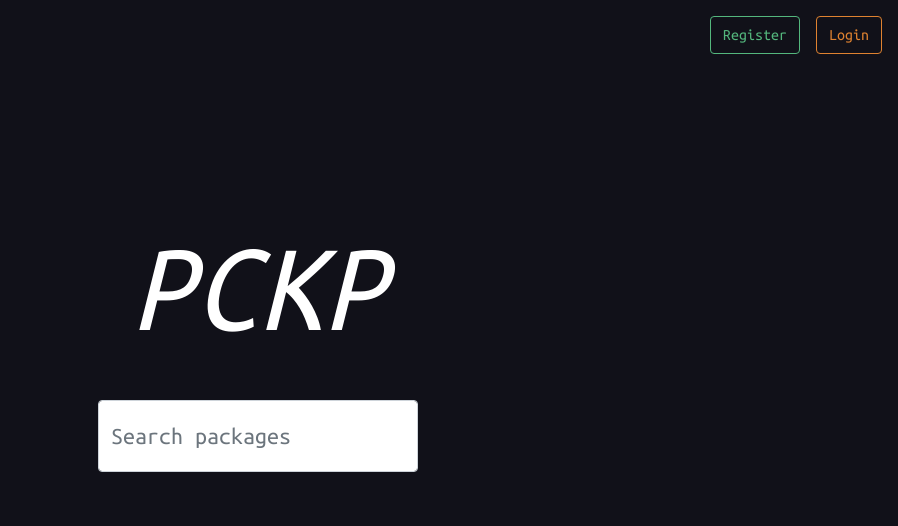
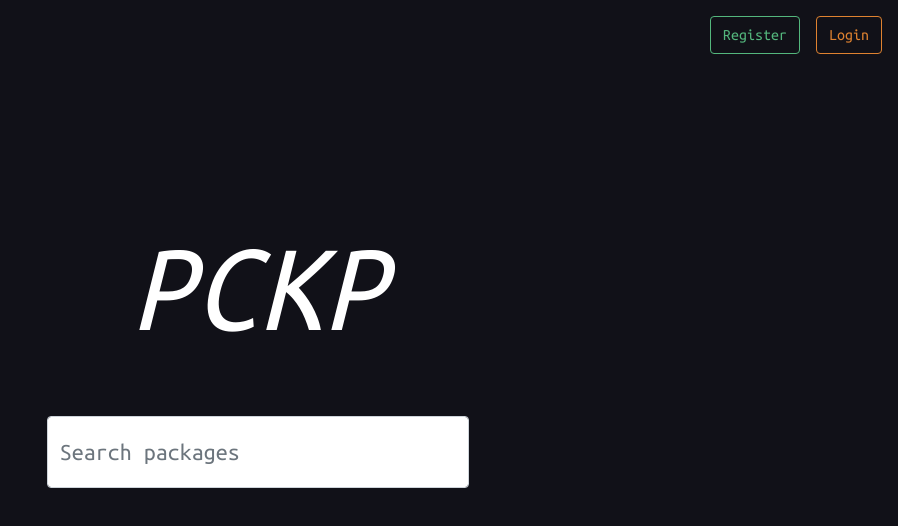
Before and after one commit to pckp/pckp-frontend, a React (Create React App) app: page /home in a window 1280 px wide. Shown: the top 526 px of the page, without its empty margins (382-1280 px from the left). Built offline with nearby package versions, Linux system fonts and the light colour scheme.

Commit message:
made home page responsive

```diff
--- a/src/pages/Home.tsx
+++ b/src/pages/Home.tsx
@@ -1,56 +1,41 @@
 import React, { useState } from 'react'
-import { useHistory } from 'react-router-dom';
+import { useHistory } from 'react-router-dom'
+import styles from 'scss/modules/Home.module.scss'
 
 const Home: React.FC = () => {
-    let history = useHistory();
-    const [search, setSearch] = useState<string>("");
+    let history = useHistory()
+    const [search, setSearch] = useState<string>('')
 
     const handleChange = (e: React.ChangeEvent<HTMLInputElement>) => {
-        setSearch(e.target.value);
+        setSearch(e.target.value)
     }
 
     const handleSubmit = (e: React.FormEvent<HTMLFormElement>) => {
-        history.push("/search?q=" + search);
+        history.push('/search?q=' + search)
     }
 
     return (
-        <div
-            style={{ backgroundColor: '#111119', height: '100vh', position: "absolute" }}
-            className="w-100 container-fluid"
-        >
-            <div className="row h-50 d-flex align-items-end justify-content-center">
-                <p
-                    style={{
-                        fontFamily: 'Ubuntu',
-                        fontSize: '8em',
-                        color: 'white',
-                        textAlign: 'center'
-                    }}
-                >
+        <div className={styles.home}>
+            <div className={styles.homeBox}>
+                <p className={styles.homeText}>
                     <em>PCKP</em>
                 </p>
             </div>
 
-            <form className="row h-50 d-flex align-items-start justify-content-center" onSubmit={handleSubmit}>
+            <form className={styles.homeBox} onSubmit={handleSubmit}>
                 <input
                     type="search"
                     id="search"
-                    className="form-control w-25"
+                    className={styles.homeInput}
                     autoComplete="off"
                     placeholder="Search packages"
-                    style={{
-                        height: '3em',
-                        fontFamily: 'Ubuntu',
-                        fontSize: '1.5em',
-                        display: 'block'
-                    }}
                     onChange={handleChange}
                     value={search}
                 />
                 <label className="form-label" htmlFor="search"></label>
 
                 {/* dummy input */}
-                <button type='submit' className="d-none"></button>
+                <button type="submit" className="d-none"></button>
             </form>
         </div>
     )
--- /dev/null
+++ b/src/scss/modules/Home.module.scss
@@ -0,0 +1,63 @@
+@import "scss/bootstrap";
+@import "scss/index.css";
+
+.home {
+    @extend .container-fluid;
+
+    width: 100%;
+    height: 100vh;
+    background-color: hsl(240, 19%, 8%);
+
+    position: absolute;
+}
+
+.homeBox {
+    @include make-row();
+
+    height: 50%;
+
+    display: flex;
+    justify-content: center;
+}
+
+div.homeBox {
+    align-items: flex-end;
+}
+
+form.homeBox {
+    align-items: flex-start;
+}
+
+.homeText {
+    font-family: "Ubuntu";
+    font-size: 8em;
+    color: white;
+    text-align: center;
+}
+
+.homeInput {
+    @extend .form-control;
+    @extend .m-3;
+
+    width: 100%;
+    height: 3em;
+
+    display: block;
+
+    font-family: "Ubuntu";
+    font-size: 1.5em;
+}
+
+@include media-breakpoint-up(sm) {
+    .homeInput {
+        margin: 0px;
+        width: 50%;
+    }
+}
+
+@include media-breakpoint-up(xl) {
+    .homeInput {
+        margin: 0px;
+        width: 33%;
+    }
+}
```
